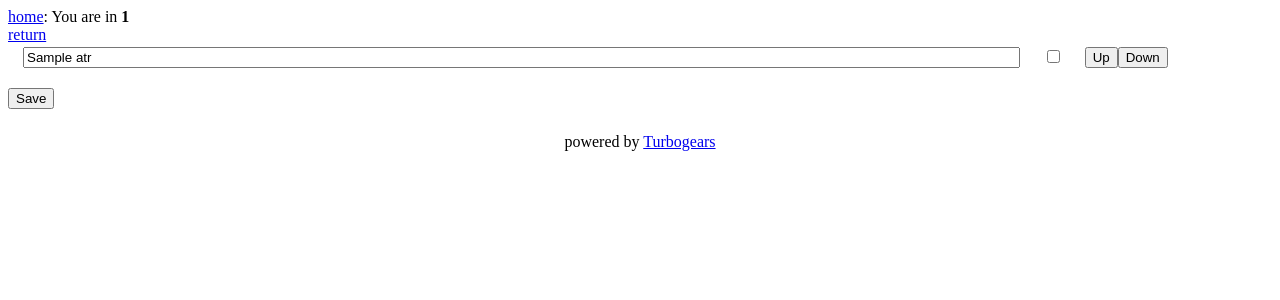
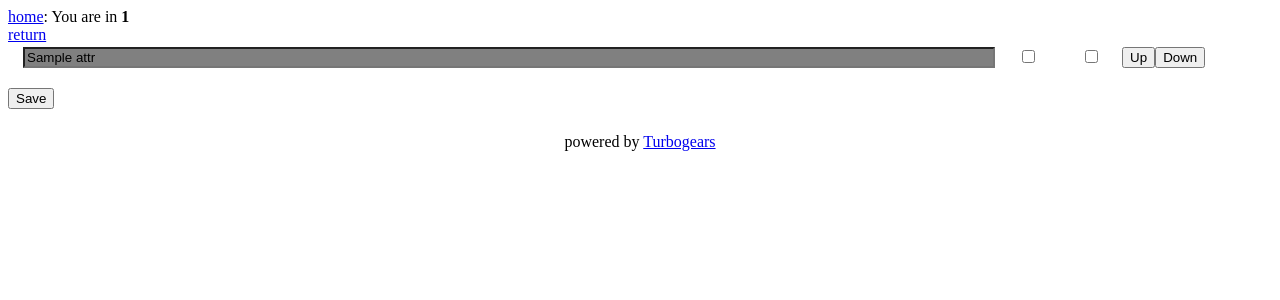
Before and after one commit to leondomingo/Sapns, a Python web app: template sapns/templates/order/insert.html in a window 1280 px wide. Shown: the top 300 px of the page. Run offline with Jinja, Linux system fonts and the light colour scheme; the template is opened without the code that fills it: most values are stand-ins (such as "Sample title", 1, 10 or a date in 2020); some libraries are stand-ins or nearby versions.

Commit message:
Traducciones / Mejoras en gestión de orden de referencia y de inserción

```diff
--- a/sapns/controllers/util.py
+++ b/sapns/controllers/util.py
@@ -247,6 +247,8 @@ class UtilController(BaseController):
                         atr.reference_order = 0
                         first_ref = True
 
+                    atr.visible = True
+
                     atr.insertion_order = i
                     atr.is_collection = False
 
--- a/sapns/templates/header.html
+++ b/sapns/templates/header.html
@@ -2,6 +2,6 @@
 <div class="sp_app_subtitle">{{tg.config.get('app.subtitle', 'Web Information System')}}</div>
 {% if request.identity %}
 <div class="sp_logout">
-    <a href="{{tg.url('/logout_handler')}}">logout</a>
+    <a href="{{tg.url('/logout_handler')}}">{{_('logout')}}</a>
 </div>
 {% endif %}
--- a/sapns/templates/order/insert.html
+++ b/sapns/templates/order/insert.html
@@ -15,12 +15,30 @@
             			id: $(this).attr('id_atr'),
                         title: $(this).find('.sp_text_field').val(),
                         order: $(this).attr('ord'),
-                        required: $(this).find('input[type=checkbox]').attr('checked')
+                        required: $(this).find('.attr_required').attr('checked'),
+                        visible: $(this).find('.attr_visible').attr('checked')
                 };
             });
 
             $('#form_insert_order input[name=attributes]').val(JSON.stringify(atributos));
             $('#form_insert_order').submit();
+        });
+
+        function color_visible(check) {
+            if (check.attr('checked')) {
+            	check.parent().parent().find('.attr_title').
+                  find('.sp_text_field').css('background-color', 'white');
+            }
+            else {
+            	check.parent().parent().find('.attr_title').
+                  find('.sp_text_field').css('background-color', 'gray');
+            }
+        }
+
+        $('.attr_visible').click(function() {
+        	color_visible($(this));
+        }).each(function() {
+        	color_visible($(this));
         });
     });
     </script>
@@ -37,18 +55,26 @@
         <div style="">Down</div>
     </div>-->
 
-    {% for atr in insertion %}
-    <div class="ins_atr" id_atr="{{atr.id}}" ord="{{loop.index0}}">
+    {% for attr in insertion %}
+    <div class="ins_atr" id_atr="{{attr.id}}" ord="{{loop.index0}}">
         <div style="margin-top: 3px; margin-left: 15px;">
-            <div style="width: 80%; font-weight: bold; float: left;">
+            <div class="attr_title" style="width: 78%; font-weight: bold; float: left;">
                 <input class="sp_text_field" style="width: 99%;" type="text"
-                    value="{{atr.title}}"/>
+                    title="{{attr.name}}" value="{{attr.title}}"/>
             </div>
 
+            <!-- required -->
             <div style="float: left; width: 5%; text-align: center;">
-                <input type="checkbox"
-                    title="{{_('%s required')|format(atr.title)}}"
-                    {% if atr.required %} checked="checked" {% endif %} />
+                <input class="attr_required" type="checkbox"
+                    title="{{_('%s required')|format(attr.title)}}"
+                    {% if attr.required %} checked="checked" {% endif %} />
+            </div>
+
+            <!-- visible -->
+            <div style="float: left; width: 5%; text-align: center;">
+                <input class="attr_visible" type="checkbox"
+                    title="{{_('%s visible')|format(attr.title)}}"
+                    {% if attr.visible %} checked="checked" {% endif %} />
             </div>
 
             <div style="float: left;">
```
Also changed, not shown: sapns/controllers/root.py (+11 -9 lines), sapns/model/sapnsmodel.py (+11 -8 lines), sapns/templates/order/reference.html (+17 -7 lines), sapns/i18n/es/LC_MESSAGES/sapns.po, 2 other files.
